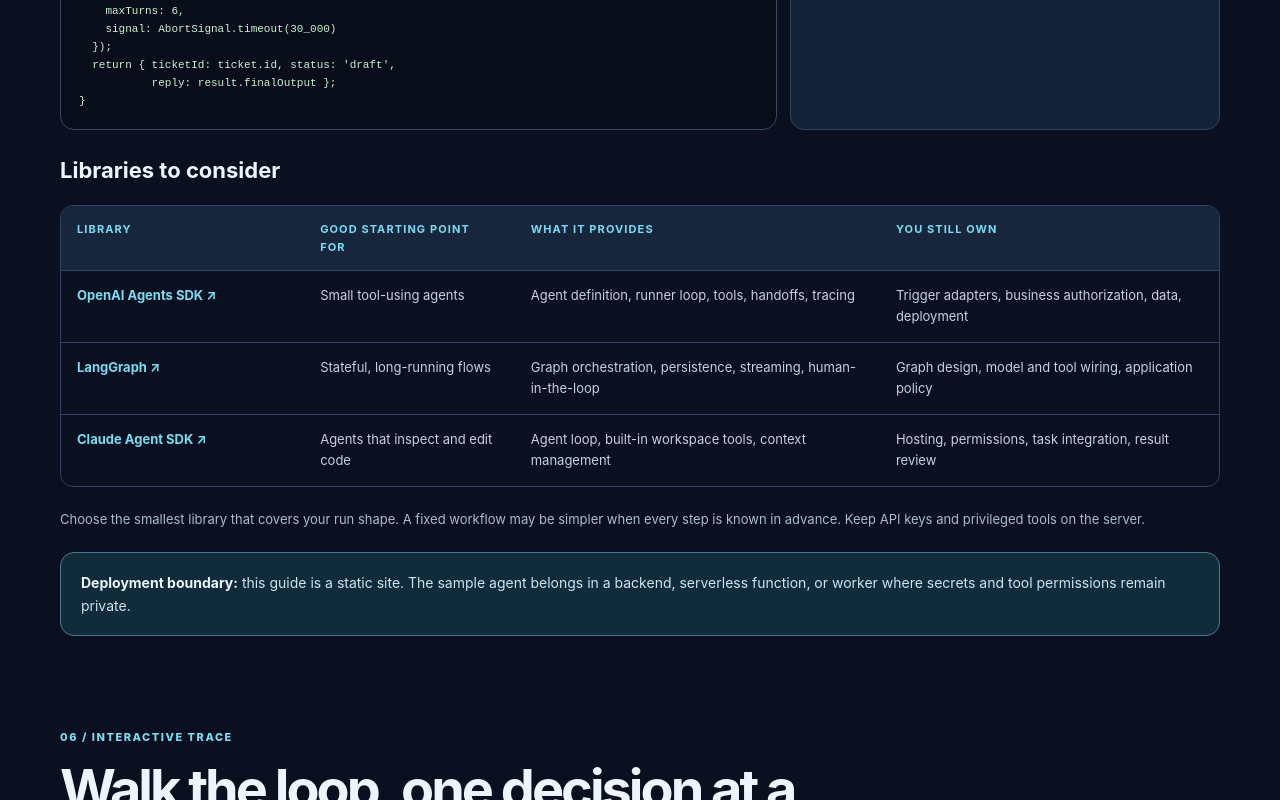
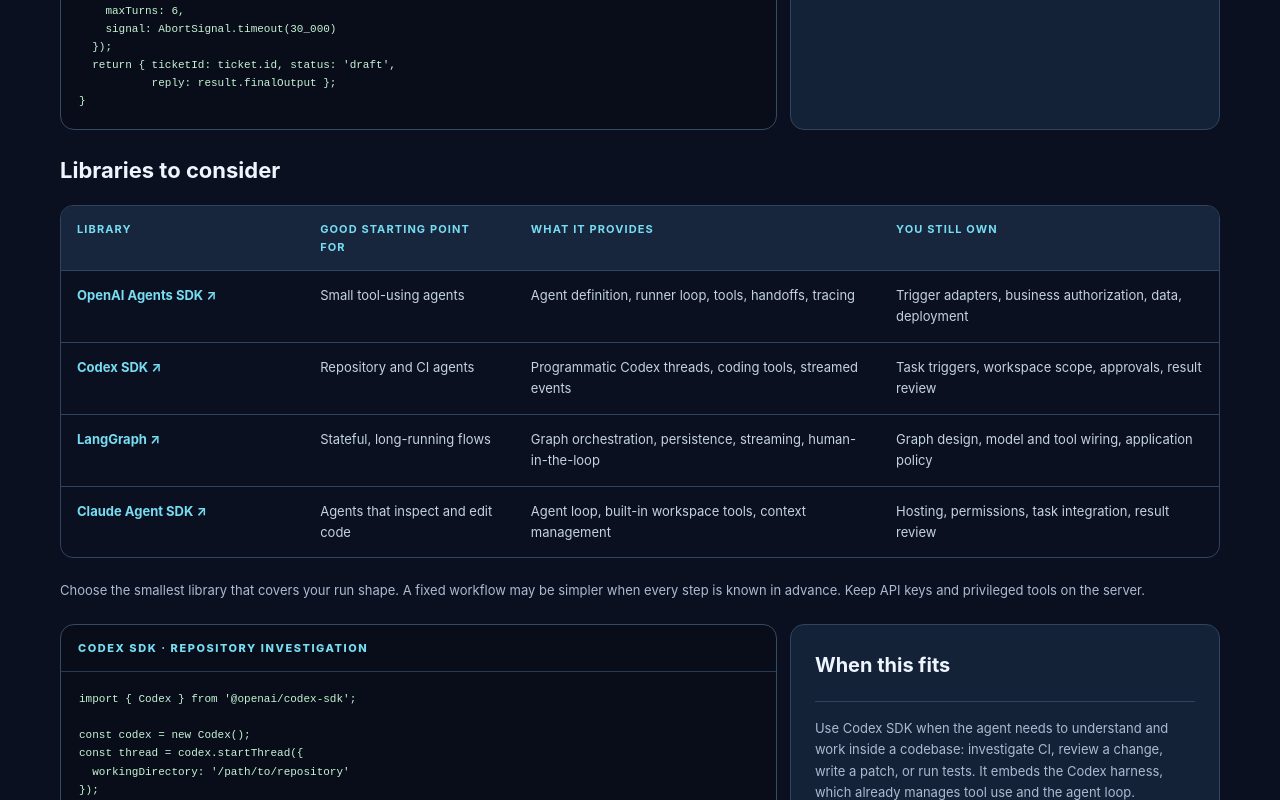
Before and after one commit to mattkoltun/ai-systems-web, a website: page index.html in a window 1280 px wide. Shown: the part 7575-8375 px from the top of the page. Drawn offline with Linux system fonts and the light colour scheme.

Commit message:
Document Codex SDK for repository agents

```diff
--- a/index.html
+++ b/index.html
@@ -197,7 +197,7 @@
       <div class="use-case-grid">
         <article><div class="use-case-icon">01</div><h4>Incident investigator</h4><p><strong>Trigger:</strong> latency alert. <strong>Tools:</strong> metrics, logs, deployments. <strong>Output:</strong> evidence-backed diagnosis and mitigation proposal. <strong>Gate:</strong> production rollback waits for approval.</p></article>
         <article><div class="use-case-icon">02</div><h4>Order support assistant</h4><p><strong>Trigger:</strong> new customer ticket. <strong>Tools:</strong> authorized order lookup and policy search. <strong>Output:</strong> reply draft. <strong>Gate:</strong> refunds and outbound messages are separate actions.</p></article>
-        <article><div class="use-case-icon">03</div><h4>Coding agent</h4><p><strong>Trigger:</strong> assigned issue or failed CI. <strong>Tools:</strong> repository search, shell, tests, patch. <strong>Output:</strong> code diff and test evidence. <strong>Gate:</strong> writes stay in a sandbox and merge needs review.</p></article>
+        <article><div class="use-case-icon">03</div><h4>Coding agent</h4><p><strong>Trigger:</strong> assigned issue or failed CI. <strong>Tools:</strong> repository search, shell, tests, patch. <strong>Output:</strong> code diff and test evidence. <strong>Gate:</strong> writes stay in a sandbox and merge needs review. Codex SDK is one way to embed this agent.</p></article>
         <article><div class="use-case-icon">04</div><h4>Document intake agent</h4><p><strong>Trigger:</strong> uploaded contract or invoice. <strong>Tools:</strong> extraction, database lookup, validation. <strong>Output:</strong> structured fields and exceptions. <strong>Gate:</strong> uncertain or high-value records route to a person.</p></article>
       </div>
     </section>
@@ -285,11 +285,30 @@
           <thead><tr><th>Library</th><th>Good starting point for</th><th>What it provides</th><th>You still own</th></tr></thead>
           <tbody>
             <tr><td><a href="https://openai.github.io/openai-agents-js/guides/quickstart/" target="_blank" rel="noopener noreferrer">OpenAI Agents SDK ↗</a></td><td>Small tool-using agents</td><td>Agent definition, runner loop, tools, handoffs, tracing</td><td>Trigger adapters, business authorization, data, deployment</td></tr>
+            <tr><td><a href="https://developers.openai.com/codex/codex-sdk" target="_blank" rel="noopener noreferrer">Codex SDK ↗</a></td><td>Repository and CI agents</td><td>Programmatic Codex threads, coding tools, streamed events</td><td>Task triggers, workspace scope, approvals, result review</td></tr>
             <tr><td><a href="https://docs.langchain.com/oss/javascript/langgraph/overview" target="_blank" rel="noopener noreferrer">LangGraph ↗</a></td><td>Stateful, long-running flows</td><td>Graph orchestration, persistence, streaming, human-in-the-loop</td><td>Graph design, model and tool wiring, application policy</td></tr>
             <tr><td><a href="https://code.claude.com/docs/en/agent-sdk/overview" target="_blank" rel="noopener noreferrer">Claude Agent SDK ↗</a></td><td>Agents that inspect and edit code</td><td>Agent loop, built-in workspace tools, context management</td><td>Hosting, permissions, task integration, result review</td></tr>
           </tbody>
         </table></div>
         <p class="note">Choose the smallest library that covers your run shape. A fixed workflow may be simpler when every step is known in advance. Keep API keys and privileged tools on the server.</p>
+      </div>
+      <div class="codex-sdk-example">
+        <div class="code-panel"><div class="code-caption">Codex SDK · repository investigation</div><pre><code>import { Codex } from '@openai/codex-sdk';
+
+const codex = new Codex();
+const thread = codex.startThread({
+  workingDirectory: '/path/to/repository'
+});
+
+const turn = await thread.run(
+  'Diagnose the failing tests. Report evidence and a proposed fix.'
+);
+console.log(turn.finalResponse);
+
+// Continue the same agent thread after a human reviews the plan:
+const next = await thread.run('Implement the approved fix.');
+console.log(next.finalResponse);</code></pre></div>
+        <div class="code-explain"><h4>When this fits</h4><p>Use Codex SDK when the agent needs to understand and work inside a codebase: investigate CI, review a change, write a patch, or run tests. It embeds the Codex harness, which already manages tool use and the agent loop.</p><p>Your application still decides when to start a thread, which repository it can access, what permissions apply, and whether to accept or publish its changes. Run the SDK server-side with a configured Codex runtime.</p></div>
       </div>
       <div class="callout compact"><strong>Deployment boundary:</strong> this guide is a static site. The sample agent belongs in a backend, serverless function, or worker where secrets and tool permissions remain private.</div>
     </section>
@@ -507,6 +526,7 @@
       <div class="source-list">
         <a href="https://openai.github.io/openai-agents-js/guides/running-agents/" target="_blank" rel="noopener noreferrer"><strong>OpenAI Agents SDK · Running agents</strong><span>Runner loop, tool calls, handoffs, and turn limits ↗</span></a>
         <a href="https://openai.github.io/openai-agents-js/guides/quickstart/" target="_blank" rel="noopener noreferrer"><strong>OpenAI Agents SDK · JavaScript quickstart</strong><span>Agent, tool, run, and the code example above ↗</span></a>
+        <a href="https://developers.openai.com/codex/codex-sdk" target="_blank" rel="noopener noreferrer"><strong>Codex SDK · Official guide</strong><span>Programmatic Codex threads for engineering workflows ↗</span></a>
         <a href="https://docs.langchain.com/oss/javascript/langgraph/overview" target="_blank" rel="noopener noreferrer"><strong>LangGraph · Overview</strong><span>Durable state and explicit orchestration graphs ↗</span></a>
         <a href="https://code.claude.com/docs/en/agent-sdk/overview" target="_blank" rel="noopener noreferrer"><strong>Claude Agent SDK · Overview</strong><span>Agent loop and code-oriented tools ↗</span></a>
         <a href="https://openai.github.io/openai-agents-js/guides/guardrails/" target="_blank" rel="noopener noreferrer"><strong>OpenAI Agents SDK · Guardrails</strong><span>Where checks run around inputs, outputs, and tools ↗</span></a>
--- a/styles.css
+++ b/styles.css
@@ -268,6 +268,8 @@
 .agent-build-steps p{color:var(--muted);font-size:12px;margin:5px 0 0}
 .agent-code-grid{grid-template-columns:minmax(0,1.25fr) minmax(0,.75fr);margin-top:0}
 .agent-code-grid .code-panel pre{font-size:11px}
+.codex-sdk-example{display:grid;grid-template-columns:minmax(0,1.25fr) minmax(0,.75fr);gap:13px;margin-top:22px}
+.codex-sdk-example .code-panel pre{font-size:11px}
 .code-explain{border:1px solid var(--line);border-radius:14px;background:#142238;padding:24px}
 .code-explain h4{font-size:20px;margin:0 0 15px}
 .code-explain ol{padding-left:19px;margin:0}
@@ -292,7 +294,7 @@
 @media(prefers-reduced-motion:reduce){html{scroll-behavior:auto}}
 @media(max-width:900px){.hero-grid{grid-template-columns:1fr}.hero-content h1{font-size:clamp(56px,10vw,90px)}.hero-visual{width:min(100%,620px);margin:8px auto 0}.hero-visual img{width:100%;margin-left:0}.hero-visual figcaption{right:5%}}
 @media(max-width:900px){.agent-contract{grid-template-columns:1fr}.contract-arrow{transform:rotate(90deg)}.agent-architecture-flow{grid-template-columns:1fr 16px 1fr;gap:8px}.agent-architecture-flow>b:nth-of-type(2){display:none}.agent-architecture-flow>div:nth-of-type(3){grid-column:1}.agent-architecture-flow>b:nth-of-type(3){grid-column:2}.agent-architecture-flow>div:nth-of-type(4){grid-column:3}.agent-build-steps{grid-template-columns:repeat(2,1fr)}}
-@media(max-width:760px){.agent-boundary,.use-case-grid,.agent-code-grid{grid-template-columns:1fr}.trigger-grid{grid-template-columns:repeat(2,1fr)}.agent-cycle{grid-template-columns:repeat(2,1fr)}.agent-equation{justify-content:flex-start}}
+@media(max-width:760px){.agent-boundary,.use-case-grid,.agent-code-grid,.codex-sdk-example{grid-template-columns:1fr}.trigger-grid{grid-template-columns:repeat(2,1fr)}.agent-cycle{grid-template-columns:repeat(2,1fr)}.agent-equation{justify-content:flex-start}}
 @media(max-width:520px){.hero{padding:55px 0 44px}.hero-content h1{font-size:clamp(45px,12vw,68px)}.hero-visual figcaption{position:relative;right:auto;bottom:auto;width:max-content;max-width:100%;margin:-8px auto 0}.hero-path{margin-top:28px}}
 @media(max-width:520px){.trigger-grid,.agent-build-steps{grid-template-columns:1fr}.agent-architecture-flow{grid-template-columns:1fr}.agent-architecture-flow>b,.agent-architecture-flow>div:nth-of-type(3),.agent-architecture-flow>div:nth-of-type(4){grid-column:auto}.agent-architecture-flow>b:nth-of-type(2){display:block;transform:rotate(90deg)}.agent-architecture-flow>b{transform:rotate(90deg)}.agent-equation{gap:7px}.agent-equation span,.agent-equation strong{font-size:11px;padding:7px 9px}}
 @media(prefers-reduced-motion:reduce){.hero-content,.hero-visual,.hero-visual img,.hero-halo,.hero-path span,.visual-pulse,.signal{animation:none!important}.reveal-pending.is-visible{animation:none}.trace-progress span,.card,.button{transition:none}}
```
Also changed, not shown: README.md.
